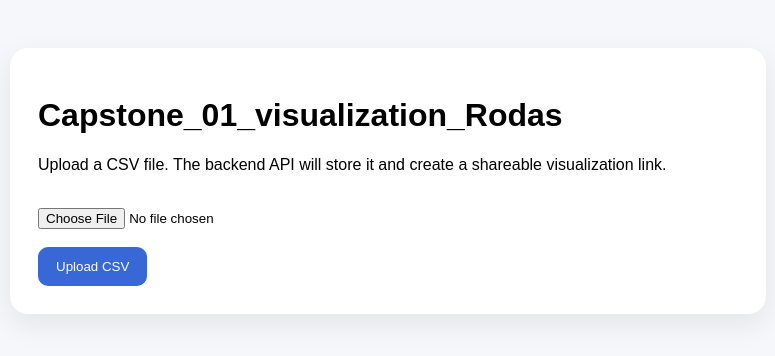
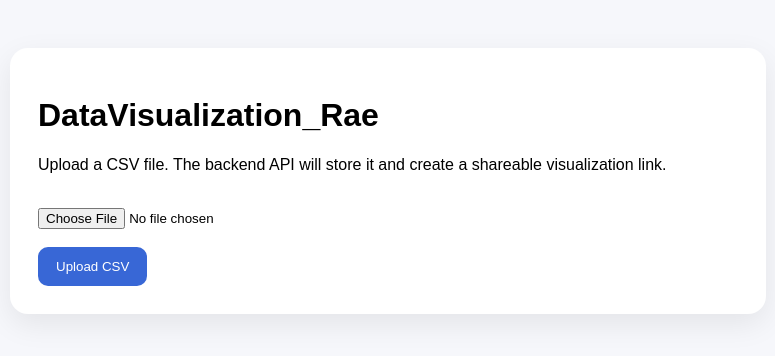
Before and after one commit to miaraee/DataVisualization_Rae, a website: page public/index.html in a window 1280 px wide. Shown: the whole page, without its empty margins (252-1027 px from the left). Drawn offline with Linux system fonts and the light colour scheme.

Commit message:
Update index.html

```diff
--- a/public/index.html
+++ b/public/index.html
@@ -13,7 +13,7 @@
 </head>
 <body>
   <div class="card">
-    <h1>Capstone_01_visualization_Rodas</h1>
+    <h1>DataVisualization_Rae</h1>
     <p>Upload a CSV file. The backend API will store it and create a shareable visualization link.</p>
 
     <input id="file" type="file" accept=".csv" />
```
